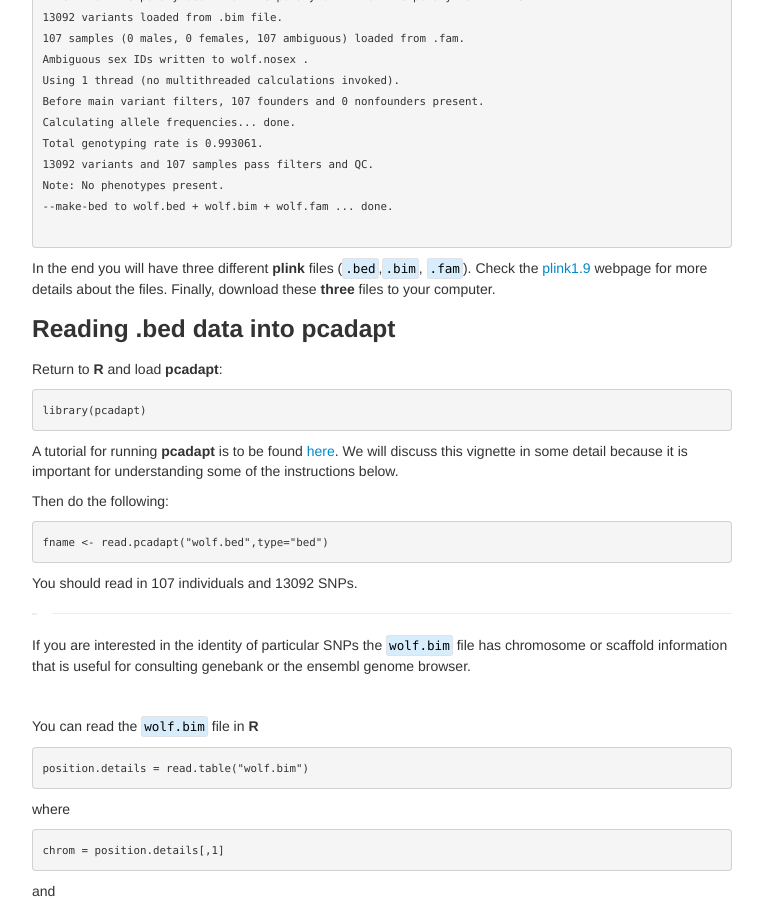
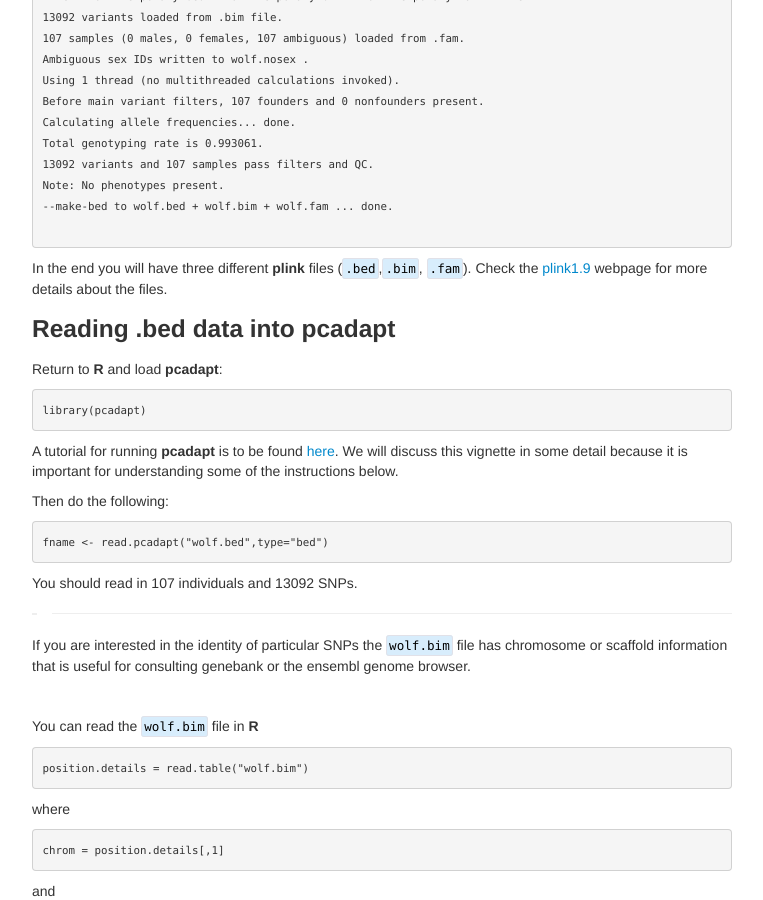
Before and after one commit to ritarasteiro/FieldCourse, a Jekyll site: the page built from pages/PCAdapt_practical.md, in a window 1280 px wide and 900 px high, scrolled down 1873 px. Shown: the whole window, without its empty margins (258-1021 px from the left). Built offline with Jekyll 4.4.1, drawn with Linux system fonts in a browser that asks for light colours.

Commit message:
Update PCAdapt_practical.md

````diff
--- a/pages/PCAdapt_practical.md
+++ b/pages/PCAdapt_practical.md
@@ -82,7 +82,7 @@ Note: No phenotypes present.
 
 ```
 
-In the end you will have three different **plink** files (```.bed```,```.bim```, ```.fam```). Check the [plink1.9](https://www.cog-genomics.org/plink/1.9/formats) webpage for more details about the files. Finally, download these **three** files to your computer.
+In the end you will have three different **plink** files (```.bed```,```.bim```, ```.fam```). Check the [plink1.9](https://www.cog-genomics.org/plink/1.9/formats) webpage for more details about the files.
 
 
 ### Reading .bed data into pcadapt
````
